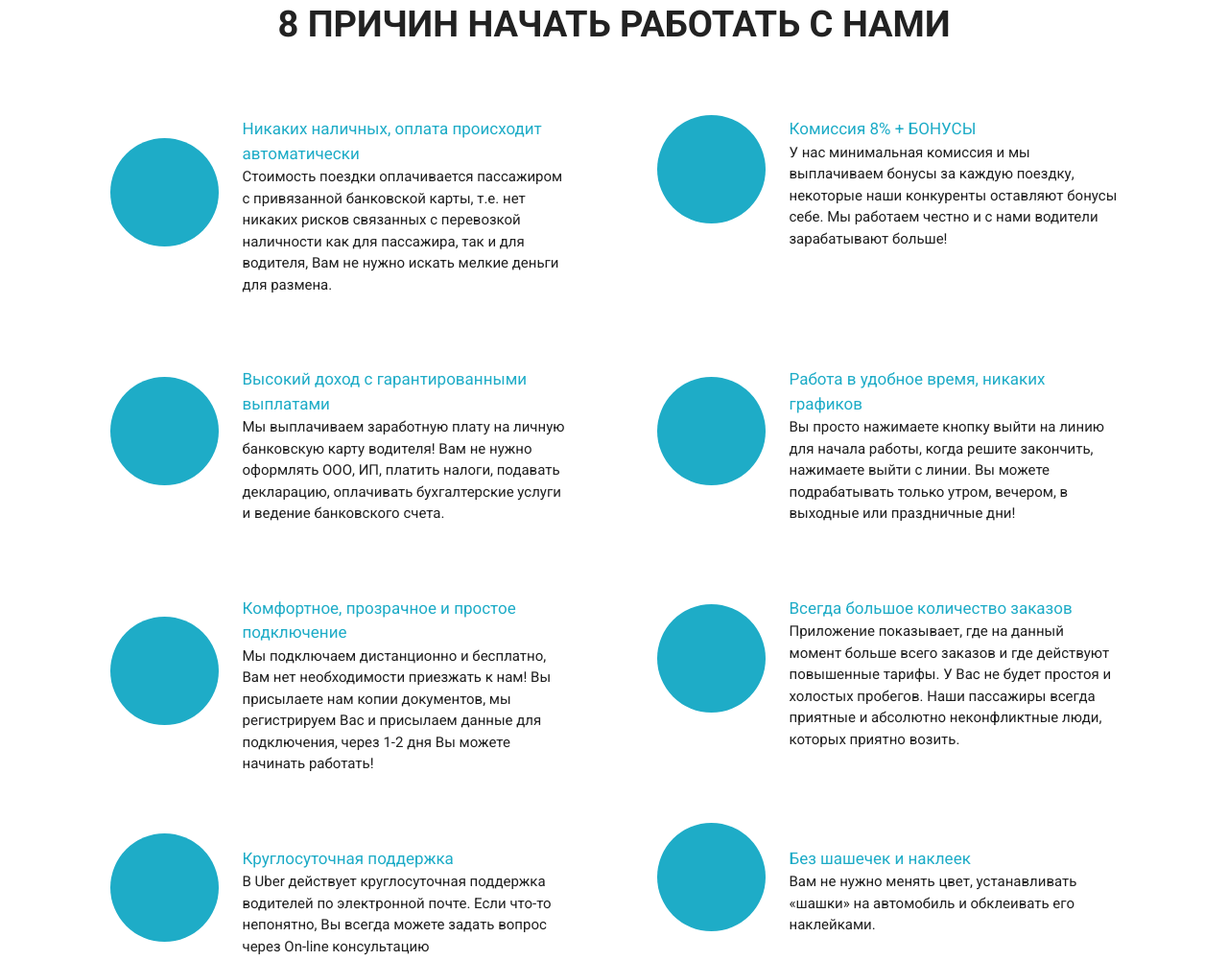
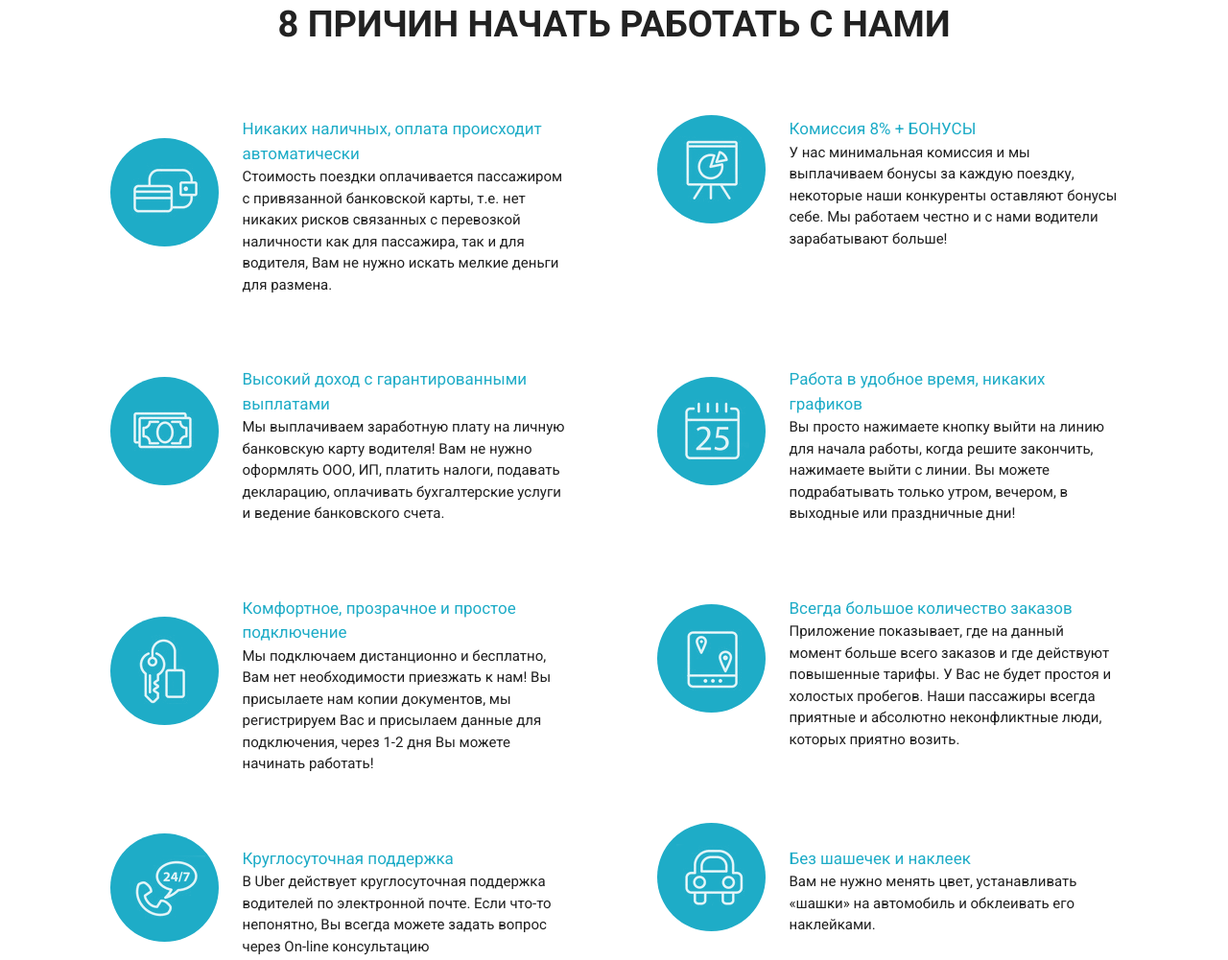
Before and after one commit to forevor304/forevor304.github.io, a plain HTML site: page index.html in a window 1280 px wide. Shown: the part 977-1978 px from the top of the page at 96% size. Drawn offline with Linux system fonts and the light colour scheme.

Commit message:
Add files via upload

```diff
--- a/index.html
+++ b/index.html
@@ -6,7 +6,7 @@
   <meta name="viewport" content="width=device-width, initial-scale=1">
 
   <title>Uber</title>
-  <link rel="shortcut icon" href="/src/icon/favicon.ico" type="image/x-icon">
+  <link rel="shortcut icon" href="icon/favicon.ico" type="image/x-icon">
   <link rel="preconnect" href="https://fonts.googleapis.com">
   <link rel="preconnect" href="https://fonts.gstatic.com" crossorigin>
   <link href="https://fonts.googleapis.com/css2?family=Roboto:wght@100;300;400;700;900&display=swap" rel="stylesheet">
@@ -42,7 +42,7 @@
 		<div class="container">
 		  <div class="row">
 			<div class="col-6 col-md-4 offset-md-1">
-				<a href="#" class="subheader_logo"><img src="/src/icon/2-layers.png" alt="Uber_Number"></a>
+				<a href="#" class="subheader_logo"><img src="icon/2-layers.png" alt="Uber_Number"></a>
 				<div class="subheader_text">Официальный партнер Uber в Москве</div>
 			</div>
 
@@ -97,7 +97,7 @@
 		<div class="col-md-6">
 		  <div class="job_block">
 			<div class="job_block_circle">
-				<img src="/src/icon/Job_icons/1.png" alt="" class="job_icons">
+				<img src="icon/Job_icons/1.png" alt="" class="job_icons">
 			</div>
 			<div class="job_text">
 				<div class="job_text_title">Никаких наличных, оплата происходит автоматически</div>
@@ -111,7 +111,7 @@
 		<div class="col-md-6">
 		  <div class="job_block">
 			<div class="job_block_circle">
-				<img src="/src/icon/Job_icons/2.png" alt="" class="job_icons">
+				<img src="icon/Job_icons/2.png" alt="" class="job_icons">
 			</div>
 			<div class="job_text">
 				<div class="job_text_title">Комиссия 8% + БОНУСЫ</div>
@@ -129,7 +129,7 @@
 		<div class="col-md-6">
 		  <div class="job_block">
 			<div class="job_block_circle">
-			<img src="/src/icon/Job_icons/3.png" alt="" class="job_icons">
+			<img src="icon/Job_icons/3.png" alt="" class="job_icons">
 			</div>
 			<div class="job_text">
 				<div class="job_text_title">Высокий доход с гарантированными выплатами</div>
@@ -143,7 +143,7 @@
 		<div class="col-md-6">
 		  <div class="job_block">
 			<div class="job_block_circle">
-				<img src="/src/icon/Job_icons/4.png" alt="" class="job_icons">
+				<img src="icon/Job_icons/4.png" alt="" class="job_icons">
 			</div>
 			<div class="job_text">
 				<div class="job_text_title">Работа в удобное время, никаких графиков</div>
@@ -161,7 +161,7 @@
 		<div class="col-md-6">
 		  <div class="job_block">
 			<div class="job_block_circle">
-			<img src="/src/icon/Job_icons/5.png" alt="" class="job_icons">
+			<img src="icon/Job_icons/5.png" alt="" class="job_icons">
 			</div>
 			<div class="job_text">
 				<div class="job_text_title">Комфортное, прозрачное и простое подключение</div>
@@ -175,7 +175,7 @@
 		<div class="col-md-6">
 		  <div class="job_block">
 			<div class="job_block_circle">
-				<img src="/src/icon/Job_icons/6.png" alt="" class="job_icons">
+				<img src="icon/Job_icons/6.png" alt="" class="job_icons">
 			</div>
 			<div class="job_text">
 				<div class="job_text_title">Всегда большое количество заказов</div>
@@ -193,7 +193,7 @@
 		<div class="col-md-6">
 		  <div class="job_block">
 			<div class="job_block_circle">
-			<img src="/src/icon/Job_icons/7.png" alt="" class="job_icons">
+			<img src="icon/Job_icons/7.png" alt="" class="job_icons">
 			</div>
 			<div class="job_text">
 				<div class="job_text_title">Круглосуточная поддержка</div>
@@ -207,7 +207,7 @@
 		<div class="col-md-6">
 		  <div class="job_block">
 			<div class="job_block_circle">
-			<img src="/src/icon/Job_icons/8.png" alt="" class="job_icons">
+			<img src="icon/Job_icons/8.png" alt="" class="job_icons">
 			</div>
 			<div class="job_text">
 				<div class="job_text_title">Без шашечек и наклеек</div>
@@ -285,9 +285,9 @@
 		  </div>
 		  <div class="car_subtitle">Закажите автомобиль, который подходит вам по стилю и бюджету</div>
 			<div class="col-md-2 offset-md-5">
-				<div class="car_back"><img class="car_back_img" src="/src/img/Ellipse.png" alt=""></div>
-		  		<div class="car_icon"><img class="car_icon_img" src="/src/icon/uber.png" alt=""></div>
-				<div class="car_photo"><img class="car_photo_img" src="/src/img/car.png" alt=""></div>
+				<div class="car_back"><img class="car_back_img" src="img/Ellipse.png" alt=""></div>
+		  		<div class="car_icon"><img class="car_icon_img" src="icon/uber.png" alt=""></div>
+				<div class="car_photo"><img class="car_photo_img" src="img/car.png" alt=""></div>
 			</div>
 			<div class="car_decsr">
 				Машины на каждый день. <br>
```
